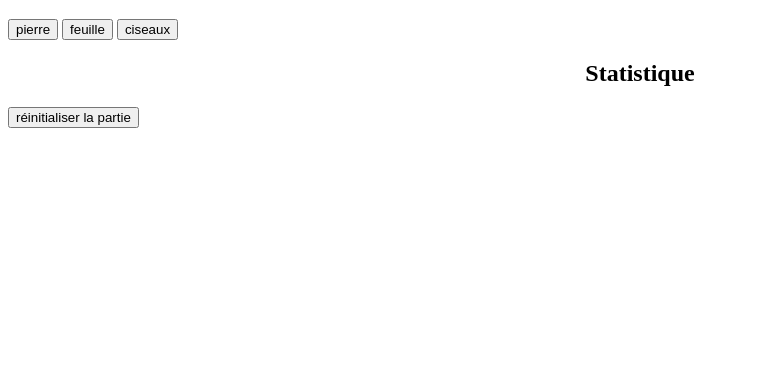
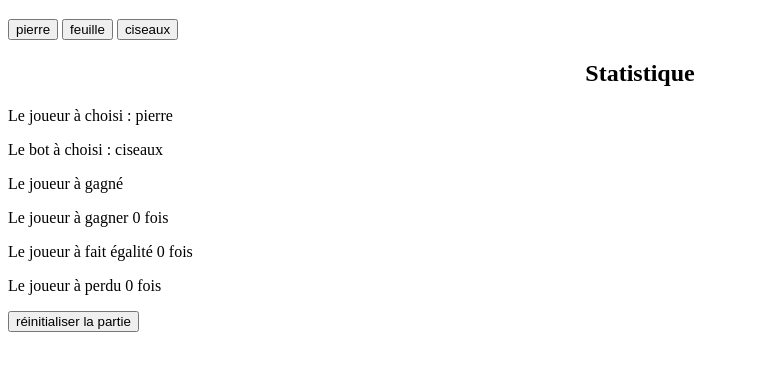
Before and after one commit to starkiou/shifumi, a plain HTML site: page index.html in a window 1280 px wide. Both pictures are taken after a click on the button "pierre". Shown: the part 61-432 px from the top of the page, without its empty margins (0-771 px from the left). Drawn offline with Linux system fonts and the light colour scheme.

Commit message:
javascript presque fini + modif du html

```diff
--- a/index.html
+++ b/index.html
@@ -12,19 +12,31 @@
         <h1>Le Shifumi</h1>
 
         <div id="jeu">
-            <button id="pierre">pierre</button>
-            <button id="feuille">feuille</button>
-            <button id="ciseaux">ciseaux</button>
+            <button id="btn0">pierre</button>
+            <button id="btn1">feuille</button>
+            <button id="btn2">ciseaux</button>
         </div>
 
         <div id="score">
             <h2>Statistique</h2>
-            <div id="choix_j"></div>
-            <div id="choix_b"></div>
-            <div id="resultat"></div>
-            <div id="victorie"></div>
-            <div id="egalite"></div>
-            <div id="defaite"></div>
+            <div>
+                <p>Le joueur à choisi : <span id="choix_j"></span></p>
+            </div>
+            <div>
+                <p>Le bot à choisi : <span id="choix_b"></span></p>
+            </div>
+            <div>
+                <p>Le joueur à <span id="resultat"></span></p>
+            </div>
+            <div>
+                <p>Le joueur à gagner <span id="victoire"></span> fois</p>
+            </div>
+            <div>
+                <p>Le joueur à fait égalité <span id="egalite"></span> fois</p>
+            </div>
+            <div>
+                <p>Le joueur à perdu <span id="defaite"></span> fois</p>
+            </div>
             <button id="reset">réinitialiser la partie</button>
         </div>
 
--- a/scripts.js
+++ b/scripts.js
@@ -0,0 +1,45 @@
+
+let jouer_j;
+let jouer_b;
+let resultat;
+let victoire = 0;
+let egalite = 0;
+let defaite = 0;
+let possibilite = ['pierre','feuille','ciseaux']
+
+reset.addEventListener("click", restart);
+
+function restart(){
+    document.location.reload();
+}
+
+function comparer(jouer_j, jouer_b){
+    if(jouer_j == jouer_b){
+        resultat = 'équalité';
+    }
+    else if((jouer_j === 'pierre' && jouer_b === 'ciseaux') ||
+            (jouer_j === 'ciseaux' && jouer_b === 'feuille') ||
+            (jouer_j === 'feuille' && jouer_b === 'pierre')
+    ){
+        resultat = 'gagné';
+    }else{
+        resultat = 'perdu';
+    }
+
+    document.getElementById("choix_j").textContent = jouer_j;
+    document.getElementById("choix_b").textContent = jouer_b;
+    document.getElementById("resultat").textContent = resultat;
+    document.getElementById("victoire").textContent = victoire;
+    document.getElementById("egalite").textContent = egalite;
+    document.getElementById("defaite").textContent = defaite;
+}
+
+for(i = 0; i<3; i++){
+    let bouton =document.getElementById("btn"+i)
+    bouton.addEventListener("click", function(){
+        jouer_j = bouton.textContent;
+        jouer_b = possibilite[Math.floor(Math.random() * 3)];
+        alert('robot' + jouer_b);
+        comparer(jouer_j, jouer_b);
+    });
+}
```
